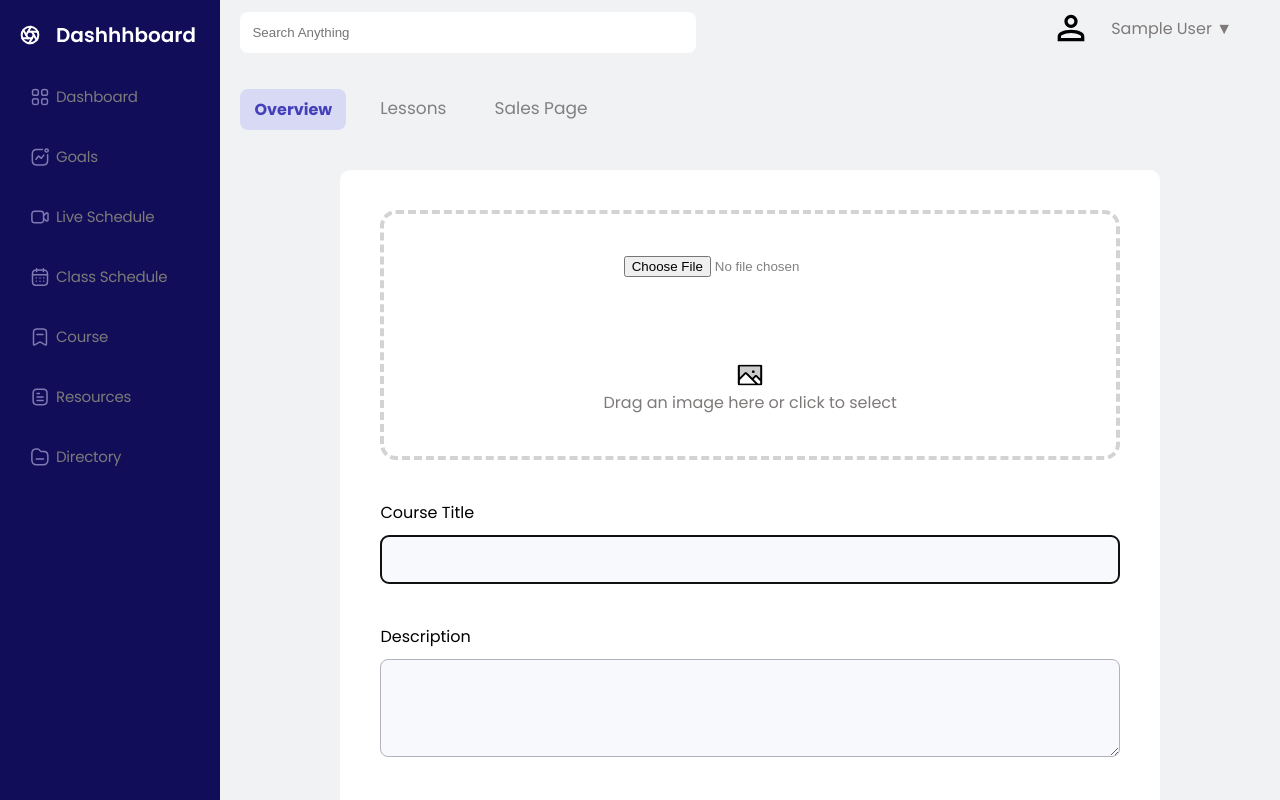
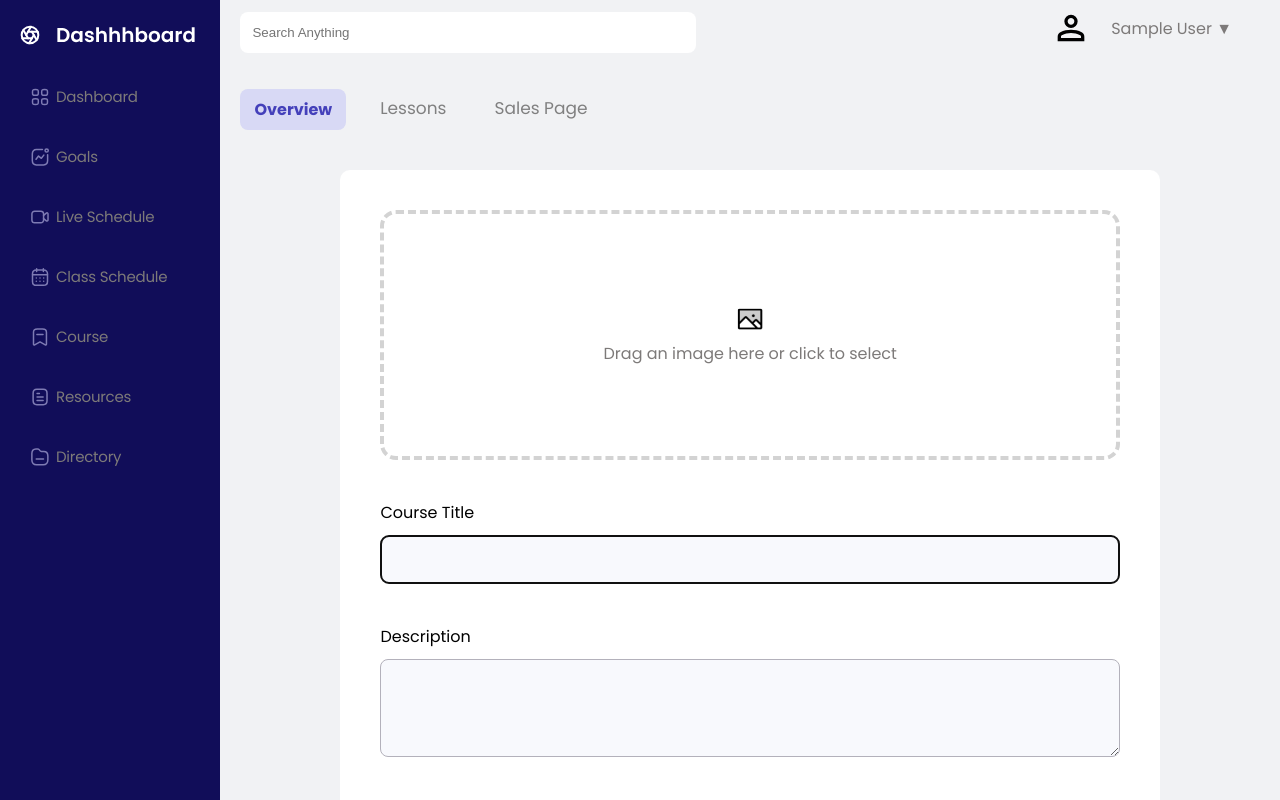
Before and after one commit to HackYourFuture-CPH/class-25-erikson, a React (Create React App) app in the folder frontend/: page /add-course in a window 1280 px wide. Shown: the top 800 px of the page. Built offline with nearby package versions, Linux system fonts and the light colour scheme; no server answers; sample sign-in values are in the browser's storage.

Commit message:
Fix layout of filedrop

```diff
--- a/frontend/src/components/formDetails/FileDrop/FileDrop.tsx
+++ b/frontend/src/components/formDetails/FileDrop/FileDrop.tsx
@@ -48,17 +48,20 @@ export function FileDrop({ onImageSelect }: FileDropProps) {
 
   return (
     <div className={styles.dropArea} onDragOver={handleDragOver} onDrop={handleDrop}>
-      <input
-        type='file'
-        accept='image/*'
-        onChange={handleFileSelect}
-        className={styles.fileInput}
-      />
       {imageData ? (
         <img src={imageData} alt='Dropped ImageData' className={styles.attachedPhoto} />
       ) : (
         <div className={styles.title}>
-          <img src='images/gallery.png' alt='background-drop' />
+          <div style={{ position: 'relative' }}>
+            <input
+              type="file"
+              accept="image/*"
+              onChange={handleFileSelect}
+              className={styles.fileInput}
+              style={{ opacity: 0, position: 'absolute', top: 0, left: 0, width: '100%', height: '100%' }}
+            />
+            <img src="images/gallery.png" alt="background-drop"/>
+          </div>
           <p>Drag an image here or click to select</p>
         </div>
       )}
```
